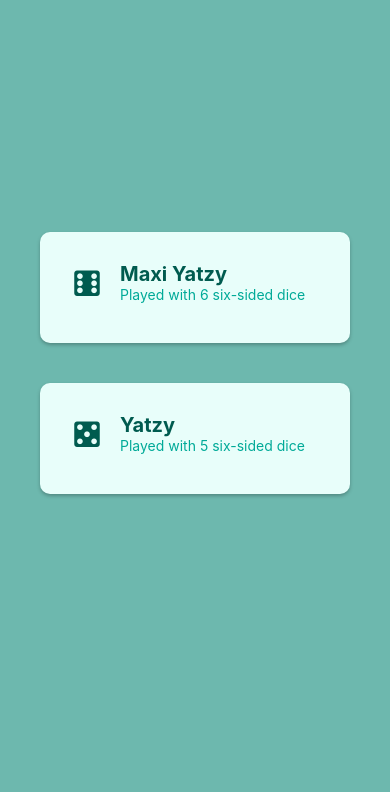
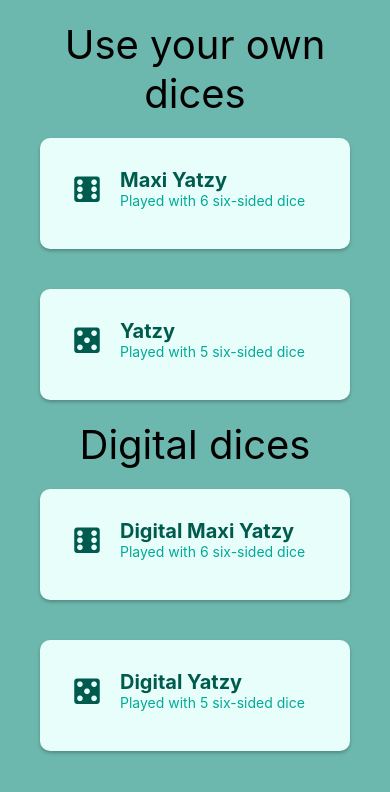
Before and after one commit to SimonAdrell/Dicy, a React Native app: screen /GamePicker in a window 390 px wide. Shown: the top 792 px of the page. Built offline with nearby package versions, Linux system fonts and the light colour scheme.

Commit message:
Sets number of dices that should be used when showing dices

```diff
--- a/src/screens/gameScreen/gameScreen.tsx
+++ b/src/screens/gameScreen/gameScreen.tsx
@@ -18,14 +18,22 @@ const GameScreen = ({ navigation }: Props) => {
     };
     return <SafeAreaView style={styles.container} >
         <View style={styles.wrapperContainer}>
-            <View style={styles.sectionView}>
-                <Text style={styles.sectionTitle}>
-                </Text>
-            </View>
             <View style={styles.playersWrapper}>
                 <ScrollView style={styles.gameTypesWrapper}>
-                    <GameTypeItem IconName="dice-6" onSelected={() => save(gameType.maxiYatzy)} gameName={"Maxi Yatzy"} gameTagLine={"Played with 6 six-sided dice"}></GameTypeItem>
-                    <GameTypeItem IconName="dice-5" onSelected={() => save(gameType.yatzy)} gameName={"Yatzy"} gameTagLine={"Played with 5 six-sided dice"} ></GameTypeItem>
+                    <View>
+                        <Text style={styles.sectionTitle}>
+                            <Text>Use your own dices</Text>
+                        </Text>
+                        <GameTypeItem IconName="dice-6" onSelected={() => save(gameType.maxiYatzy)} gameName={"Maxi Yatzy"} gameTagLine={"Played with 6 six-sided dice"}></GameTypeItem>
+                        <GameTypeItem IconName="dice-5" onSelected={() => save(gameType.yatzy)} gameName={"Yatzy"} gameTagLine={"Played with 5 six-sided dice"} ></GameTypeItem>
+                    </View>
+                    <View>
+                        <Text style={styles.sectionTitle}>
+                            <Text>Digital dices</Text>
+                        </Text>
+                        <GameTypeItem IconName="dice-6" onSelected={() => save(gameType.digitalDicesMaxiYatzy)} gameName={"Digital Maxi Yatzy"} gameTagLine={"Played with 6 six-sided dice"}></GameTypeItem>
+                        <GameTypeItem IconName="dice-5" onSelected={() => save(gameType.digitalDicesYatzy)} gameName={"Digital Yatzy"} gameTagLine={"Played with 5 six-sided dice"} ></GameTypeItem>
+                    </View>
                 </ScrollView>
             </View>
         </View>
--- a/src/utils/helpers/Game/Game.ts
+++ b/src/utils/helpers/Game/Game.ts
@@ -8,6 +8,7 @@ export interface Game {
     state: state;
     bonusScore: number;
     bonusLimit: number;
+    numberOfDices?: number
     players?: PlayerDto[];
     upper?: Array<GameState>;
     middle?: Array<GameState>;
--- a/src/utils/helpers/Game/gameHelper.ts
+++ b/src/utils/helpers/Game/gameHelper.ts
@@ -42,13 +42,23 @@ const getBonusLimit = (typeOfGame: gameType): number => {
     return bonusScore;
 }
 
+const getNumberOfDices = (typeOfGame: gameType): number | undefined => {
+    switch(typeOfGame){
+        case gameType.digitalDicesMaxiYatzy:
+            return 6
+        case gameType.digitalDicesYatzy:
+            return 5
+    }
+    return undefined;
+}
+
 const generateGameState = (names: Array<GameScore>, players: Array<PlayerDto>): Array<GameState> => {
     var playerScores: Array<PlayerScore> = []
     players.sort(sortPlayersByOrder).forEach(element => {
         playerScores.push({
             player: element,
             isRemoved: false,
-            score: undefined
+            score: undefined,
         })
     });
 
@@ -130,7 +140,8 @@ const gameHelper = (game: Game | undefined): gameHelperType => {
                 gameType: typeOfGame,
                 state: state.created,
                 bonusScore: getBonusScore(typeOfGame),
-                bonusLimit: getBonusLimit(typeOfGame)
+                bonusLimit: getBonusLimit(typeOfGame),
+                numberOfDices: getNumberOfDices(typeOfGame)
             }
             return savedGame;
         },
--- a/src/utils/helpers/Game/gameType.ts
+++ b/src/utils/helpers/Game/gameType.ts
@@ -1,5 +1,7 @@
 export enum gameType {
     maxiYatzy,
     maxiYatzyTypDown,
-    yatzy
+    yatzy,
+    digitalDicesMaxiYatzy,
+    digitalDicesYatzy,
 }
```
Also changed, not shown: 2 other files (tests, documents, lock files or other folders).
